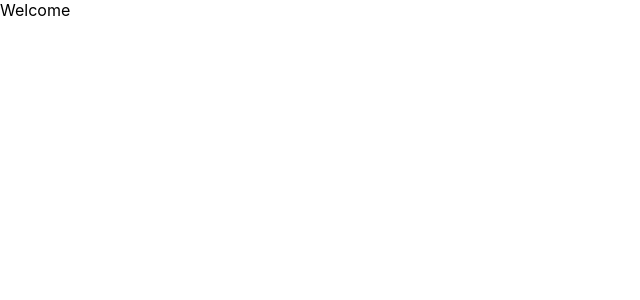
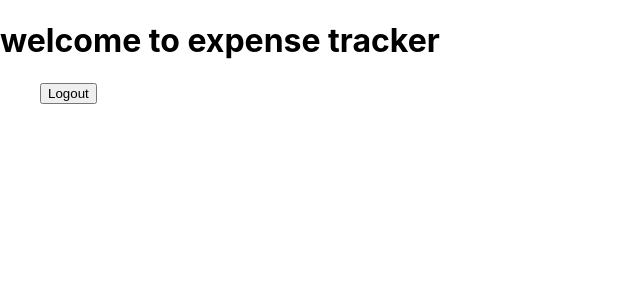
Before and after one commit to pheonix2121/Expense-Tracker, a React (Create React App) app: page /home in a window 1280 px wide. Shown: the top 300 px of the page, without its empty margins (0-640 px from the left). Built offline with nearby package versions, Linux system fonts and the light colour scheme; sample sign-in values are in the browser's storage.

Commit message:
e.t task 2

```diff
--- a/src/components/Home.jsx
+++ b/src/components/Home.jsx
@@ -1,8 +1,37 @@
-import React from "react";
+import { useContext } from "react";
+import { Link, useNavigate } from "react-router-dom";
 
-const Home=()=>{
-return (<div>Welcome</div>)
+import AuthContext from "../store/AuthContext";
 
-}
+const Home = () => {
+  const navigate = useNavigate();
+  const authCtx = useContext(AuthContext);
+
+  const isLoggedIn = authCtx.isLoggedIn;
+
+  const logoutHandler = () => {
+    authCtx.logout();
+    navigate("/");
+  };
+
+  return (
+    <div >
+        <h1>welcome to expense tracker </h1>
+
+      <nav >
+        <ul>
+          {!isLoggedIn && (
+            <Link to="/" >
+              Login
+            </Link>
+          )}
+          {isLoggedIn && (
+            <button onClick={logoutHandler}>Logout</button>
+          )}
+        </ul>
+      </nav>
+    </div>
+  );
+};
 
 export default Home;
```
